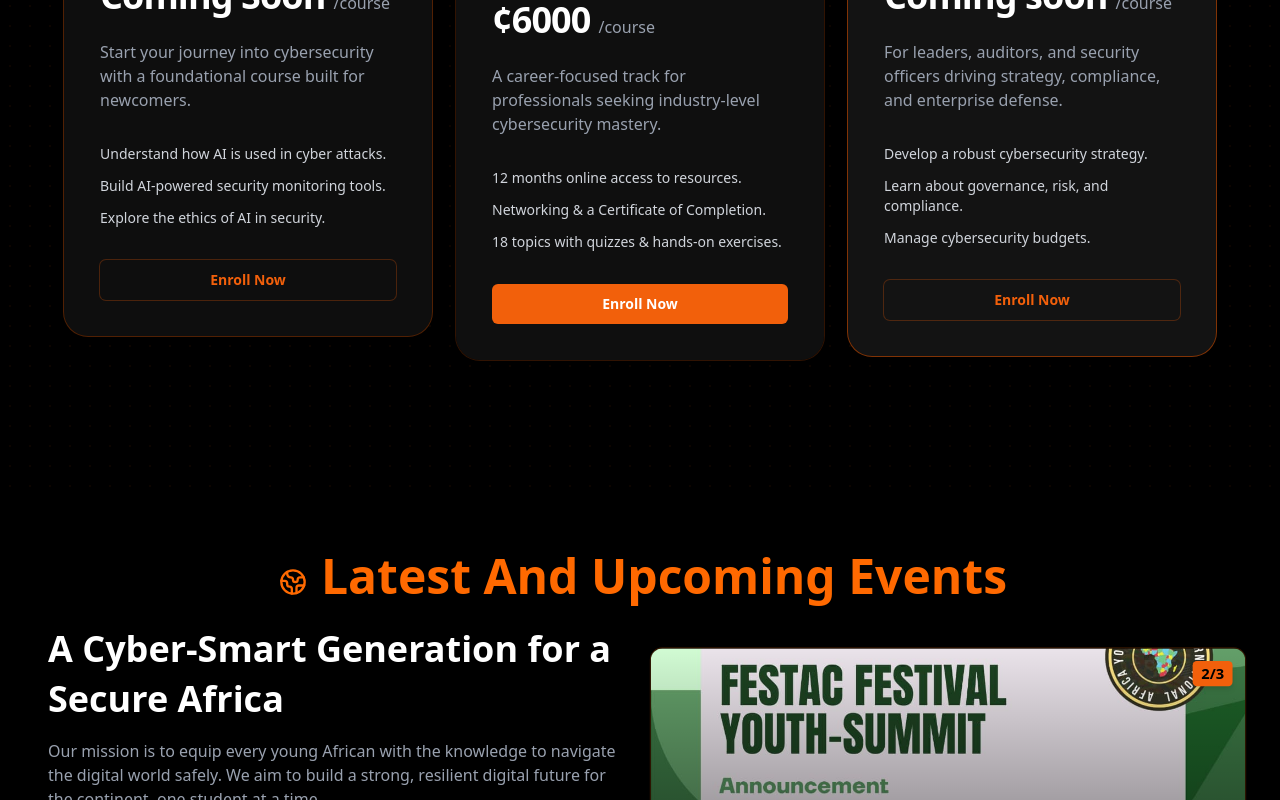
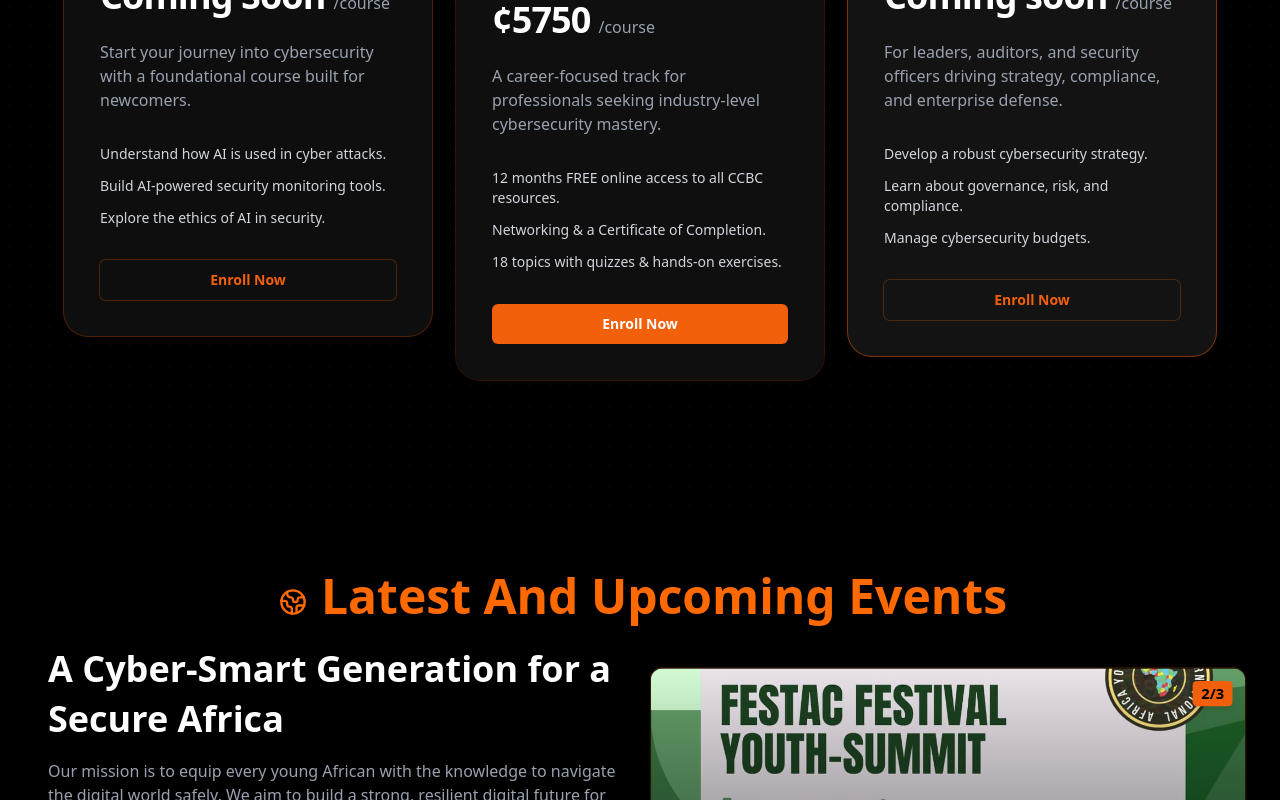
Before and after one commit to EstelZoe/Krafo, a React (Vite) app: page / in a window 1280 px wide. Shown: the part 2575-3375 px from the top of the page. Built offline with nearby package versions, Linux system fonts and the light colour scheme.

Commit message:
last but not least commit

```diff
--- a/src/pages/Courses.jsx
+++ b/src/pages/Courses.jsx
@@ -42,7 +42,7 @@ const coursesData = [
     image: ccbc,
     price: "GHC 5,750",
     details: [
-      "12 months online access to resources.",
+      "12 months FREE online access to CCBC resources.",
       "Networking & a Certificate of Completion.",
       "18 topics with quizzes & hands-on exercises.",
     ],
--- a/src/pages/Home.jsx
+++ b/src/pages/Home.jsx
@@ -367,7 +367,7 @@ export default function Home() {
             },
             {
               title: "Cybersecurity Capacity Building Course",
-              price: "¢6000",
+              price: "¢5750",
               tierColor: "text-[#F2600B]",
               bg: "bg-[#1A1A1A]/60",
               ring: "ring-[#F2600B33]",
@@ -375,7 +375,7 @@ export default function Home() {
               discription: "A comprehensive program designed to build a strong foundation in cybersecurity principles, from network defense to incident response",
 
               features: [
-                "12 months online access to resources.",
+                "12 months FREE online access to all CCBC resources.",
                 "Networking & a Certificate of Completion.",
                 "18 topics with quizzes & hands-on exercises.",
               ],
```
